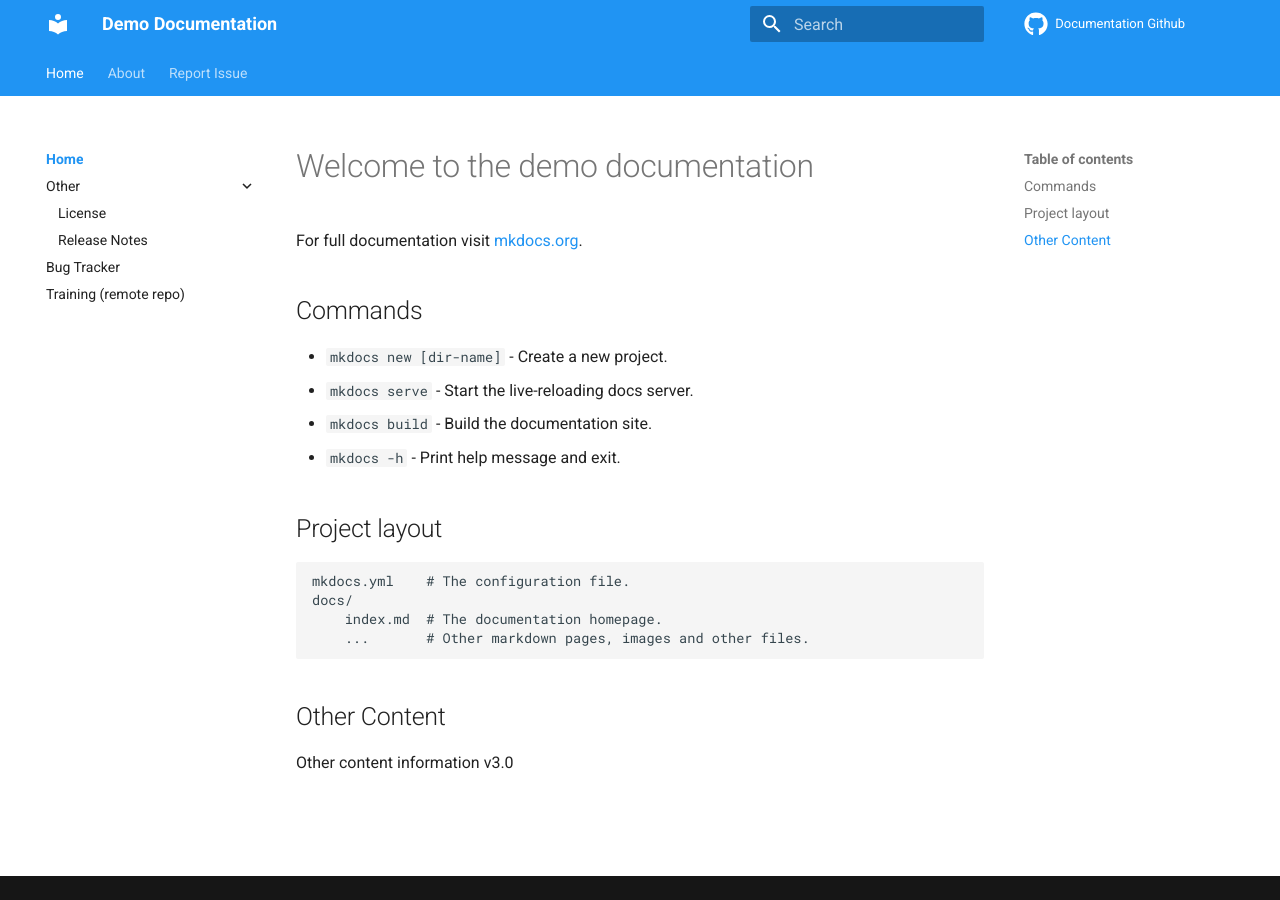
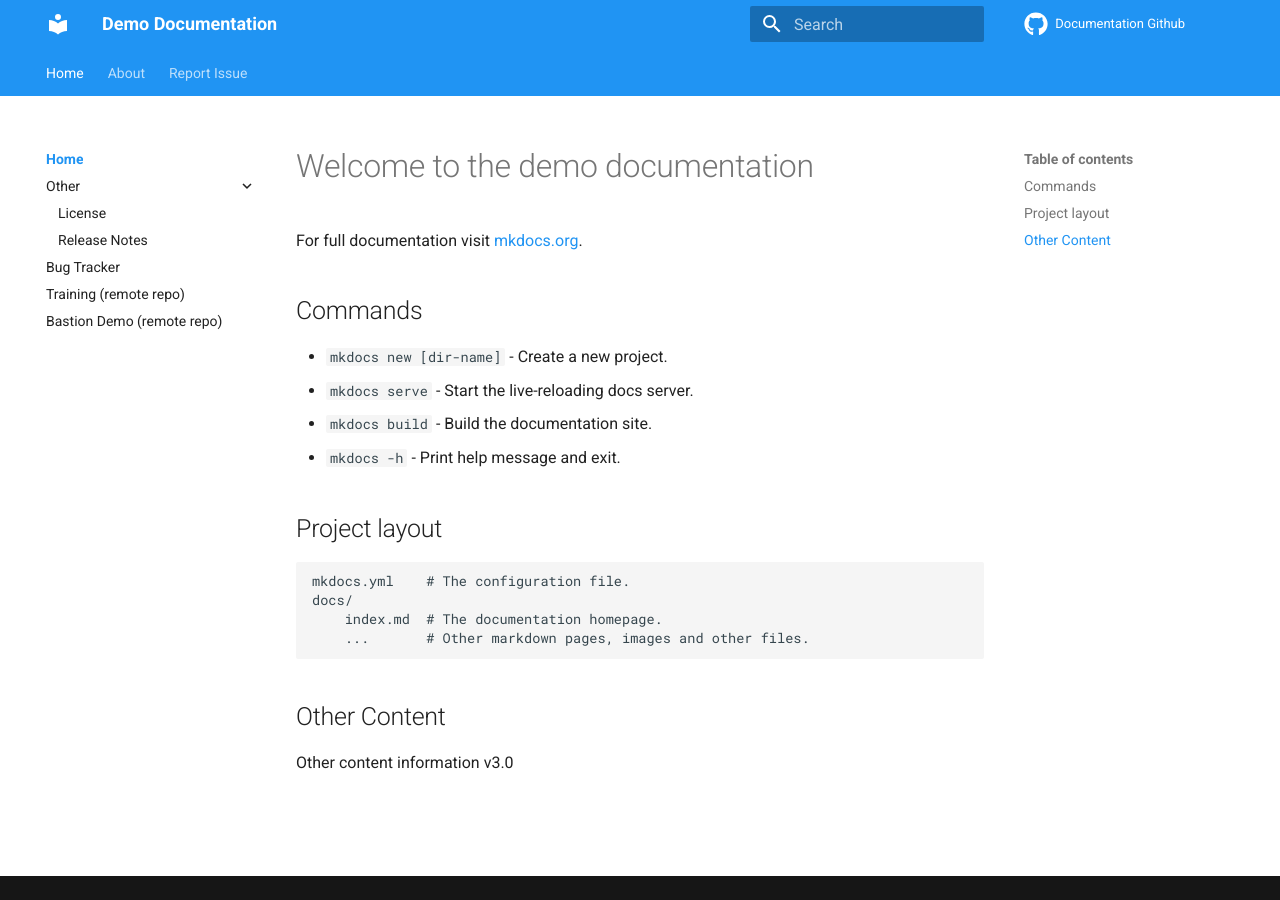
Before and after one commit to rgeerkens/Documentation, an MkDocs documentation site: the page built from docs/index.md, in a window 1280 px wide. Built offline with MkDocs 1.6.1 and Material for MkDocs 9.7.7, drawn with Linux system fonts in a browser that asks for light colours; comment, search, counter and statistics services are not loaded; the version menu is left out.

Commit message:
Update mkdocs.yml

```diff
--- a/mkdocs.yml
+++ b/mkdocs.yml
@@ -51,6 +51,7 @@ nav:
           - Release Notes : release-notes.md
         - Bug Tracker: bugs.md
         - Training (remote repo) : training/README.md
+        - Bastion Demo (remote repo) : bastion-demo/README.md
 
     - About : about.md
     - Report Issue: https://github.com/rgeerkens/Documentation/issues/new
```
